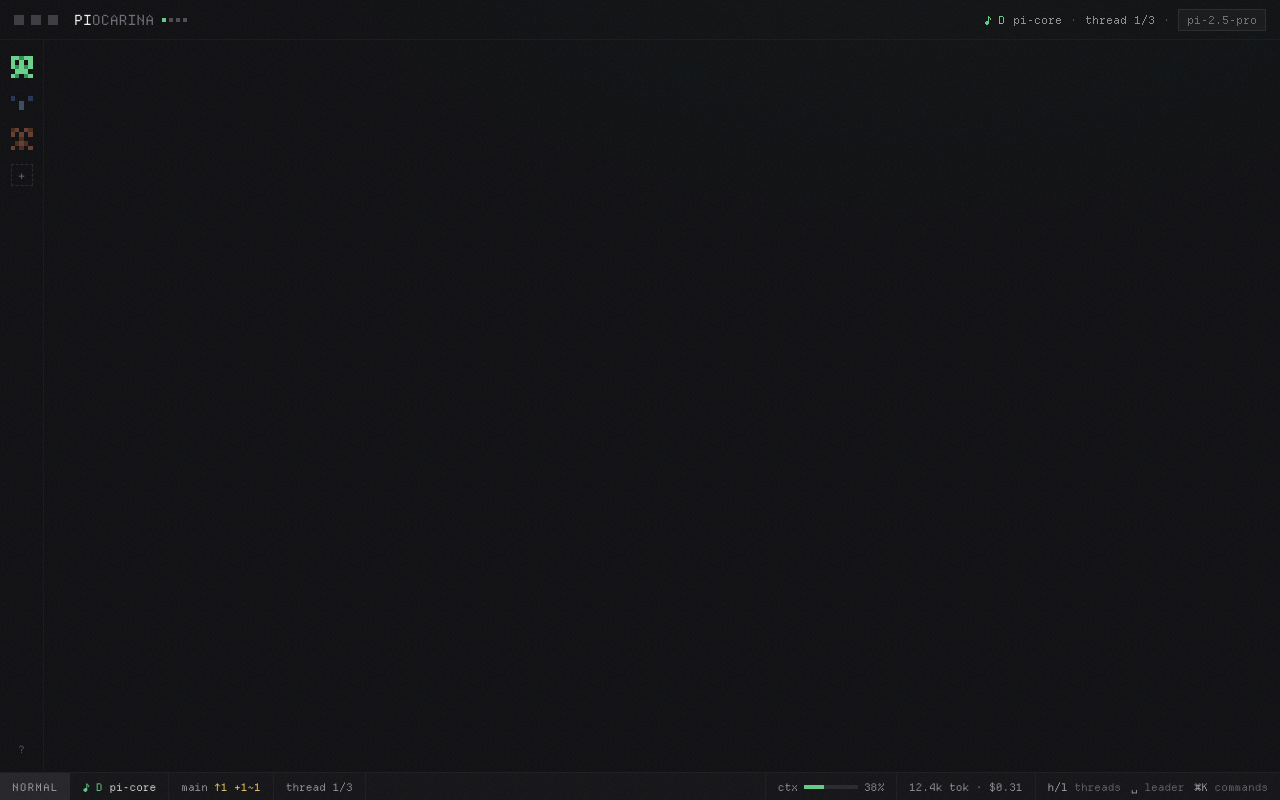
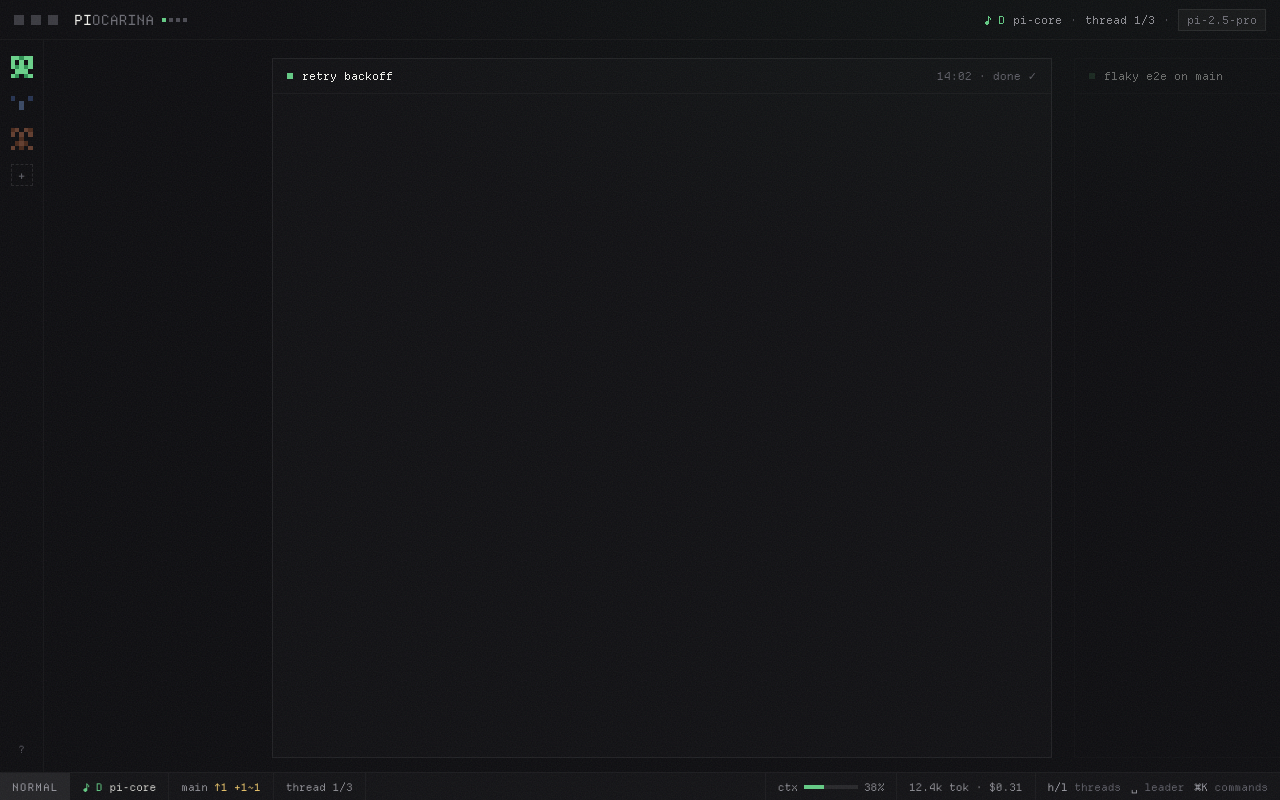
Before and after one commit to gisketch/pi-ocarina, a Svelte app: page / in a window 1280 px wide. Built offline with nearby package versions, Linux system fonts and the light colour scheme.

Commit message:
T3 — thread strip, focus movement, slide motion

```diff
--- a/src/renderer/src/App.svelte
+++ b/src/renderer/src/App.svelte
@@ -2,7 +2,9 @@
   import Titlebar from './components/Titlebar.svelte'
   import Statusbar from './components/Statusbar.svelte'
   import Rail from './components/Rail.svelte'
+  import Strip from './components/strip/Strip.svelte'
   import { app } from '$lib/state/app.svelte'
+  import { scrollColumn } from '$lib/state/columns'
 
   // The accent tokens are substituted where they are declared (:root), so the
   // seeded hue must be written to the document element — setting it on .shell
@@ -11,12 +13,31 @@
     document.documentElement.style.setProperty('--accent-hue', String(app.workspace.hue))
   })
 
-  // Interim binding: replaced wholesale by the mode state machine in T4.
+  // Interim bindings: replaced wholesale by the mode state machine in T4.
   function onKeydown(event: KeyboardEvent): void {
     if (event.metaKey || event.ctrlKey || event.altKey) return
+
     const digit = Number(event.key)
     if (Number.isInteger(digit) && digit >= 1 && digit <= app.workspaces.length) {
       app.goWorkspace(digit - 1)
+      return
+    }
+
+    switch (event.key) {
+      case 'h':
+      case 'ArrowLeft':
+        app.moveThread(-1)
+        break
+      case 'l':
+      case 'ArrowRight':
+        app.moveThread(1)
+        break
+      case 'j':
+        scrollColumn(app.thread.id, 100)
+        break
+      case 'k':
+        scrollColumn(app.thread.id, -100)
+        break
     }
   }
 </script>
@@ -31,7 +52,7 @@
 
   <div class="body">
     <Rail />
-    <!-- thread strip lands in T3 -->
+    <Strip />
   </div>
 
   <Statusbar />
--- /dev/null
+++ b/src/renderer/src/components/strip/FreshThread.svelte
@@ -0,0 +1,60 @@
+<script lang="ts">
+  import Identicon from '../Identicon.svelte'
+  import type { Workspace } from '$lib/types'
+
+  const { workspace }: { workspace: Workspace } = $props()
+</script>
+
+<div class="hero">
+  <Identicon name={workspace.name} hue={workspace.hue} size={70} />
+  <div class="name">{workspace.name}</div>
+  <div class="sub">
+    fresh thread — no history yet · <span class="note">♪ {workspace.note}</span>
+  </div>
+  <div class="hints">
+    <span><span class="kbd">i</span> compose</span>
+    <span><span class="kbd">␣</span> leader</span>
+    <span><span class="kbd">⌘K</span> commands</span>
+  </div>
+</div>
+
+<style>
+  .hero {
+    width: var(--column-w);
+    flex: none;
+    display: flex;
+    flex-direction: column;
+    align-items: center;
+    justify-content: center;
+    gap: 16px;
+    border: 1px solid var(--line);
+    background: var(--bg-raise);
+    animation: rise 0.35s ease;
+  }
+
+  .name {
+    font-size: 20px;
+    color: var(--fg-bright);
+  }
+
+  .sub {
+    color: var(--fg-dim);
+    font-size: 11px;
+  }
+  .note {
+    color: var(--accent);
+  }
+
+  .hints {
+    display: flex;
+    gap: 14px;
+    color: var(--fg-dimmest);
+    font-size: 10.5px;
+    margin-top: 4px;
+  }
+  .kbd {
+    border: 1px solid var(--line-strong);
+    padding: 1px 5px;
+    color: var(--fg-muted);
+  }
+</style>
--- /dev/null
+++ b/src/renderer/src/components/strip/Strip.svelte
@@ -0,0 +1,52 @@
+<script lang="ts">
+  import ThreadColumn from './ThreadColumn.svelte'
+  import FreshThread from './FreshThread.svelte'
+  import { app } from '$lib/state/app.svelte'
+  import { COLUMN_GAP, COLUMN_WIDTH, stripOffset } from '$lib/strip'
+
+  const workspace = $derived(app.workspace)
+  // The strip is pinned at left:50% and slid so the focused column sits centred;
+  // one composited transform moves the whole rail of columns.
+  const offset = $derived(stripOffset(app.threadIndex))
+</script>
+
+<div class="viewport">
+  {#key workspace.id}
+    <div class="strip" style:transform="translateX({offset}px)" style:gap="{COLUMN_GAP}px">
+      {#each workspace.threads as thread, i (thread.id)}
+        {#if thread.fresh}
+          <FreshThread {workspace} />
+        {:else}
+          <ThreadColumn
+            {thread}
+            focused={i === app.threadIndex}
+            onfocus={() => app.focusThread(i)}
+          />
+        {/if}
+      {/each}
+    </div>
+  {/key}
+</div>
+
+<style>
+  .viewport {
+    flex: 1;
+    overflow: hidden;
+    position: relative;
+    min-width: 0;
+  }
+
+  .strip {
+    position: absolute;
+    left: 50%;
+    top: 18px;
+    bottom: 14px;
+    display: flex;
+    transition: transform var(--dur-strip) var(--ease-strip);
+    will-change: transform;
+  }
+
+  :global(.strip > *) {
+    width: var(--column-w);
+  }
+</style>
--- /dev/null
+++ b/src/renderer/src/components/strip/ThreadColumn.svelte
@@ -0,0 +1,121 @@
+<script lang="ts">
+  import type { Snippet } from 'svelte'
+  import { registerColumnBody } from '$lib/state/columns'
+  import type { Thread } from '$lib/types'
+
+  interface Props {
+    thread: Thread
+    focused: boolean
+    onfocus: () => void
+    children?: Snippet
+  }
+
+  const { thread, focused, onfocus, children }: Props = $props()
+
+  // Per the reference's thread-state dots: running pulses in the accent, failed is
+  // red, the focused column stays accent, and everything else recedes to grey.
+  const tone = $derived(
+    thread.status === 'failed'
+      ? 'failed'
+      : thread.status === 'running'
+        ? 'running'
+        : focused
+          ? 'focused'
+          : 'idle',
+  )
+
+  let body = $state<HTMLElement | null>(null)
+
+  $effect(() => {
+    if (!body) return
+    return registerColumnBody(thread.id, body)
+  })
+</script>
+
+<section
+  class="column"
+  class:focused
+  aria-label={thread.title}
+  onclickcapture={onfocus}
+  role="presentation"
+>
+  <header class="head">
+    <span class="dot {tone}"></span>
+    <span class="title">{thread.title}</span>
+    <span class="meta">{thread.meta}</span>
+  </header>
+
+  <div class="body" bind:this={body}>
+    {@render children?.()}
+  </div>
+</section>
+
+<style>
+  .column {
+    width: var(--column-w);
+    flex: none;
+    display: flex;
+    flex-direction: column;
+    border: 1px solid rgba(255, 255, 255, 0.04);
+    background: var(--bg-raise);
+    opacity: 0.4;
+    transition:
+      opacity 0.4s,
+      border-color 0.4s;
+    overflow: hidden;
+    cursor: pointer;
+  }
+  .column.focused {
+    opacity: 1;
+    border-color: var(--bg-chip);
+    cursor: default;
+  }
+
+  .head {
+    flex: none;
+    display: flex;
+    align-items: center;
+    gap: 9px;
+    padding: 10px 14px;
+    border-bottom: 1px solid var(--line-faint);
+    font-size: 11px;
+  }
+
+  .dot {
+    width: 6px;
+    height: 6px;
+    flex: none;
+    background: var(--accent);
+  }
+  .dot.running {
+    animation: pulse 1.1s ease-in-out infinite;
+  }
+  .dot.idle {
+    background: var(--fg-dimmest);
+  }
+  .dot.failed {
+    background: var(--err);
+  }
+
+  .title {
+    color: var(--fg-bright);
+  }
+
+  .meta {
+    margin-left: auto;
+    color: var(--fg-dimmest);
+  }
+
+  .body {
+    flex: 1;
+    overflow-y: auto;
+    padding: 18px;
+    display: flex;
+    flex-direction: column;
+    gap: 16px;
+    scrollbar-width: thin;
+    scrollbar-color: #2c2c33 transparent;
+    font-family: var(--font-body);
+    font-size: 12.5px;
+  }
+</style>
--- a/src/renderer/src/lib/mock/workspaces.ts
+++ b/src/renderer/src/lib/mock/workspaces.ts
@@ -38,6 +38,8 @@ export const WORKSPACES: Workspace[] = [
     branch: 'main',
     git: '',
     snippet: 'fresh thread',
-    threads: [{ id: 'fresh', title: 'docs-site', status: 'idle', meta: 'fresh thread' }],
+    threads: [
+      { id: 'fresh', title: 'docs-site', status: 'idle', meta: 'fresh thread', fresh: true },
+    ],
   },
 ]
--- a/src/renderer/src/lib/state/app.svelte.ts
+++ b/src/renderer/src/lib/state/app.svelte.ts
@@ -1,4 +1,5 @@
 import { WORKSPACES } from '../mock/workspaces'
+import { clampThread } from '../strip'
 import type { Mode, Thread, Workspace } from '../types'
 
 /** Single source of truth for shell state. Every chrome segment reads from here
@@ -38,10 +39,8 @@ class AppState {
   }
 
   focusThread(index: number): void {
-    const max = this.workspace.threads.length - 1
-    const next = Math.min(max, Math.max(0, index))
     const focus = this.focus.slice()
-    focus[this.workspaceIndex] = next
+    focus[this.workspaceIndex] = clampThread(index, this.workspace.threads.length)
     this.focus = focus
   }
 
--- /dev/null
+++ b/src/renderer/src/lib/state/columns.ts
@@ -0,0 +1,14 @@
+/** Registry of scrollable thread-column bodies, keyed by thread id.
+ *  Lets the keyboard layer scroll the focused column without prop-drilling refs. */
+const bodies = new Map<string, HTMLElement>()
+
+export function registerColumnBody(id: string, el: HTMLElement): () => void {
+  bodies.set(id, el)
+  return () => {
+    if (bodies.get(id) === el) bodies.delete(id)
+  }
+}
+
+export function scrollColumn(id: string, top: number): void {
+  bodies.get(id)?.scrollBy({ top, behavior: 'smooth' })
+}
--- /dev/null
+++ b/src/renderer/src/lib/strip.ts
@@ -0,0 +1,16 @@
+/** Strip geometry — kept pure so the slide arithmetic is testable without a DOM.
+ *  Values mirror the design reference (780px columns, 22px gap, COL step 802). */
+export const COLUMN_WIDTH = 780
+export const COLUMN_GAP = 22
+export const COLUMN_STEP = COLUMN_WIDTH + COLUMN_GAP
+
+/** Pixel offset that centres the focused column inside a strip anchored at left:50%. */
+export function stripOffset(focusedIndex: number): number {
+  return -(COLUMN_WIDTH / 2 + focusedIndex * COLUMN_STEP)
+}
+
+/** Clamp a thread index into a workspace of `count` threads. */
+export function clampThread(index: number, count: number): number {
+  if (count <= 0) return 0
+  return Math.min(count - 1, Math.max(0, index))
+}
--- a/src/renderer/src/lib/types.ts
+++ b/src/renderer/src/lib/types.ts
@@ -8,6 +8,8 @@ export interface Thread {
   status: ThreadStatus
   /** Right-aligned label in the column header, e.g. "14:02 · done ✓". */
   meta: string
+  /** A started-but-empty thread; renders the hero column instead of history. */
+  fresh?: boolean
 }
 
 export interface Workspace {
--- a/vitest.config.ts
+++ b/vitest.config.ts
@@ -1,7 +1,11 @@
 import { resolve } from 'node:path'
 import { defineConfig } from 'vitest/config'
+import { svelte } from '@sveltejs/vite-plugin-svelte'
 
 export default defineConfig({
+  // The svelte plugin compiles `.svelte.ts` rune modules so state stores can be
+  // exercised headlessly, without a DOM.
+  plugins: [svelte()],
   resolve: {
     alias: { $lib: resolve('src/renderer/src/lib') },
   },
```
Also changed, not shown: 3 other files (tests, documents, lock files or other folders).
